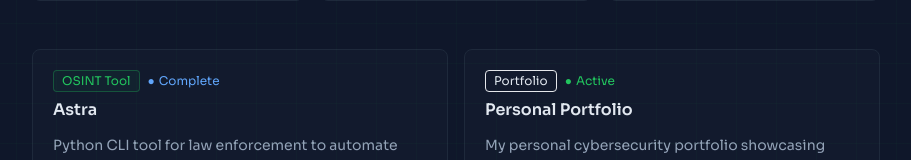
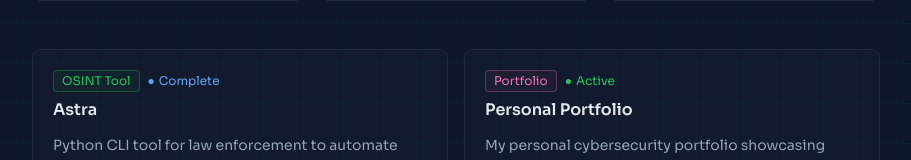
Before and after one commit to venkatvellapalem/portfolio, a Next.js app: page /projects in a window 1280 px wide. Shown: the part 377-537 px from the top of the page, without its empty margins (184-1095 px from the left). Built offline with nearby package versions, Linux system fonts and the light colour scheme.

Commit message:
Update projects

```diff
--- a/app/projects/page.tsx
+++ b/app/projects/page.tsx
@@ -71,6 +71,7 @@ const categoryColors: Record<string, string> = {
   'Security Infra': 'text-blue-400 border-blue-400/30 bg-blue-400/5',
   'ML / Security': 'text-purple-400 border-purple-400/30 bg-purple-400/5',
   'Research': 'text-yellow-400 border-yellow-400/30 bg-yellow-400/5',
+  'Portfolio': 'text-pink-400 border-pink-400/30 bg-pink-400/5',
 }
 
 export default function ProjectsPage() {
```
